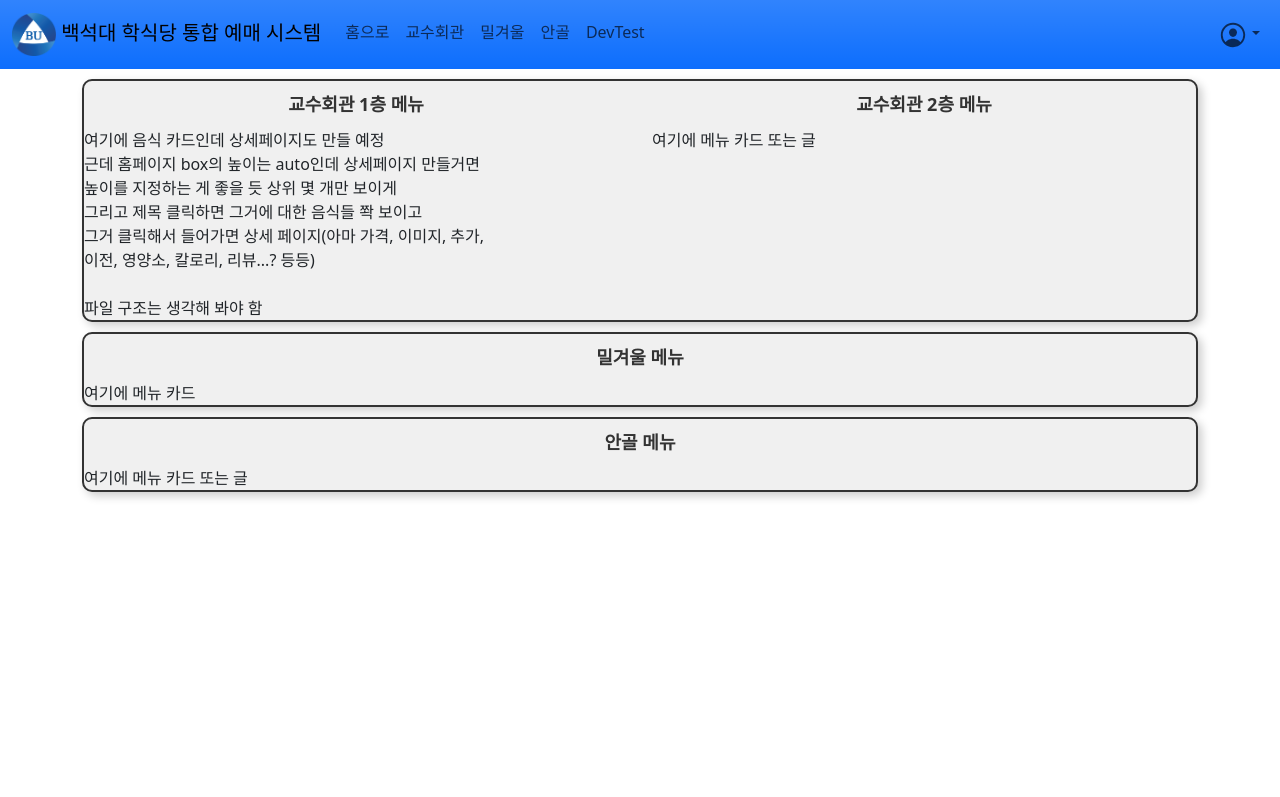
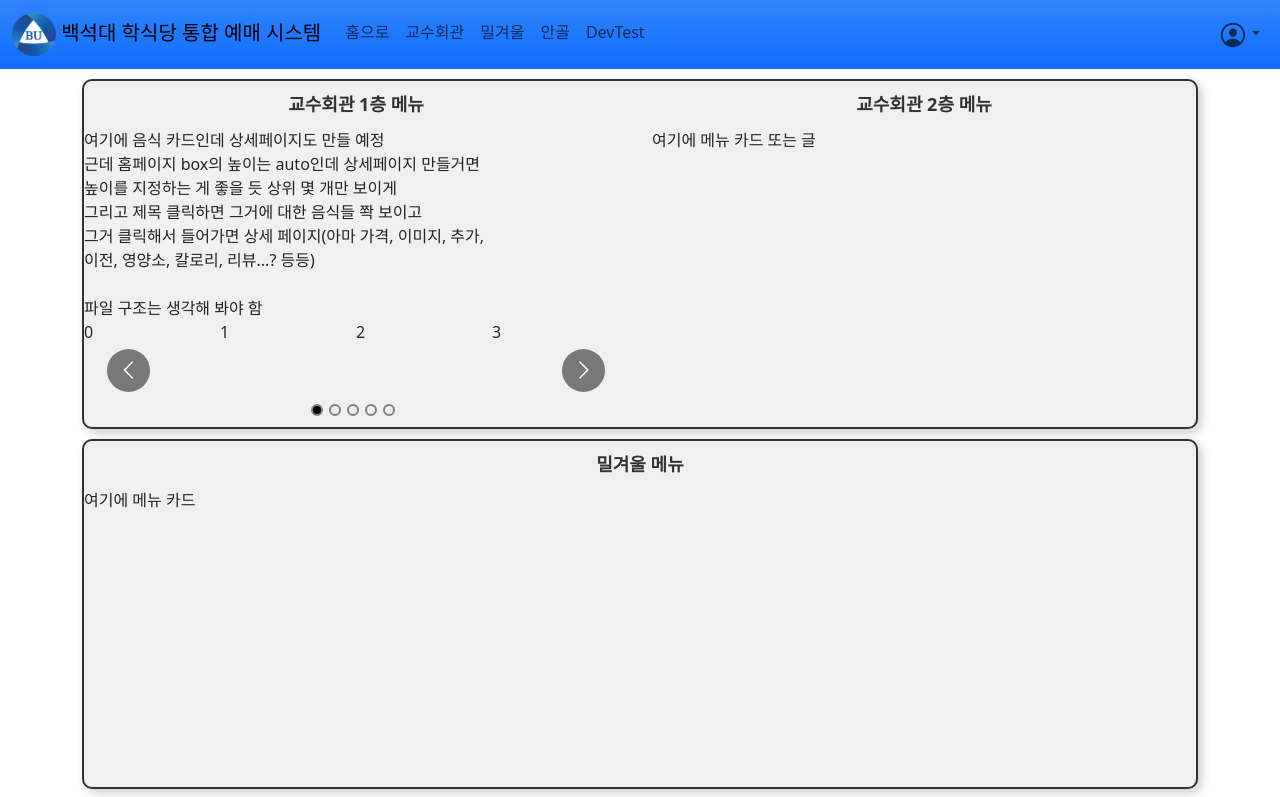
Before and after one commit to SMG05oein/React_Haksikdang, a React (Create React App) app: page / in a window 1280 px wide. Shown: the top 797 px of the page. Built offline with nearby package versions, Linux system fonts and the light colour scheme.

Commit message:
슬라이더 삽입

```diff
--- a/package.json
+++ b/package.json
@@ -15,6 +15,7 @@
     "react-bootstrap": "^2.10.10",
     "react-dom": "^19.1.0",
     "react-icons": "^5.5.0",
+    "react-multi-carousel": "^2.8.6",
     "react-router-dom": "^7.6.1",
     "react-scripts": "5.0.1",
     "web-vitals": "^2.1.4"
--- a/src/App.js
+++ b/src/App.js
@@ -29,6 +29,7 @@ function App() {
             <Route path={"/"} element={<TopMenu auth={auth} setAuth={setAuth} />}>
                 <Route index element={<HomePage/>}/>
                 <Route path={"/login"} element={<Login setAuth={setAuth} />}/>
+
             </Route>
             <Route path={"/devtest"} element={<Test hello={hello}/>}/>
             <Route path={"*"} element={<NotFound/>}/>
--- a/src/component/Food/TeachingCenter1f.jsx
+++ b/src/component/Food/TeachingCenter1f.jsx
@@ -1,4 +1,8 @@
 import React from 'react';
+import Carousel from "react-multi-carousel";
+import 'react-multi-carousel/lib/styles.css';
+
+import {responsive} from "../../constants/responsive";
 
 const TeachingCenter1F = () => {
     return (
@@ -10,6 +14,20 @@ const TeachingCenter1F = () => {
             그거 클릭해서 들어가면 상세 페이지(아마 가격, 이미지, 추가,<br/> 이전,
             영양소, 칼로리, 리뷰...? 등등)<br/><br/>
             파일 구조는 생각해 봐야 함
+            <Carousel
+                infinite={true}
+                centered={true}
+                showDots={true}
+                ssr={true}
+                // customTransition="all .5"
+                items={"movie-slider p1"}
+                containerClass="carousel-container"
+                responsive={responsive}
+            >
+                {[...Array(10)].map((_, a) => (
+                    <div style={{height:"100px"}} >{a}</div>
+                ))}
+            </Carousel>
         </div>
     );
 };
--- a/src/component/HomePage/HomePage.style.css
+++ b/src/component/HomePage/HomePage.style.css
@@ -1,6 +1,6 @@
 .box {
     width: 100%;
-    height: auto;
+    height: 350px;
     margin-top: 10px;
     background-color: #f0f0f0;
     border: 2px solid #333;
--- /dev/null
+++ b/src/constants/responsive.js
@@ -0,0 +1,15 @@
+export const responsive = {
+    desktop: {
+        breakpoint: { max: 3000, min: 1024 },
+        items: 8,
+        slidesToSlide: 2
+    },
+    tablet: {
+        breakpoint: { max: 1024, min: 464 },
+        items: 4,
+    },
+    mobile: {
+        breakpoint: { max: 464, min: 0 },
+        items: 1,
+    }
+};
```
Also changed, not shown: 1 other file (tests, documents, lock files or other folders).
